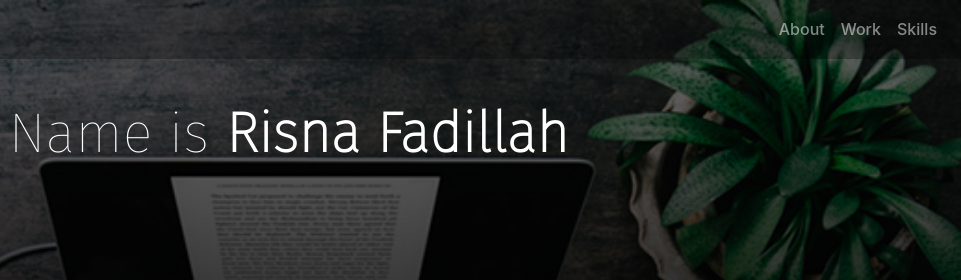
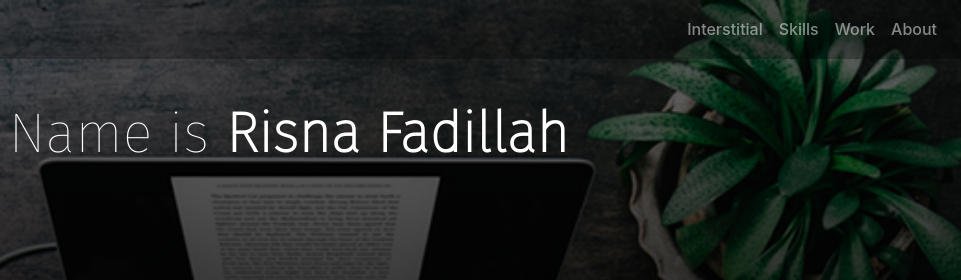
Before and after one commit to PyRAT-svg/PyRAT-svg.github.io, a plain HTML site: page index.html in a window 1280 px wide. Shown: the top 280 px of the page, 319-1280 px from the left. Drawn offline with nearby package versions, Linux system fonts and the light colour scheme.

Commit message:
Update index.html

```diff
--- a/index.html
+++ b/index.html
@@ -20,15 +20,19 @@
         </button>
         <div class="collapse navbar-collapse" id="navbarNav">
         <ul class="navbar-nav ml-auto">
+            <li>
+            <a class="nav-link" href="Tools/Admob/interstitial.html">Interstitial</a>
+            </li>
             <li class="nav-item">
-            <a class="nav-link" href="#about">About<span class="sr-only">(current)</span></a>
+            <a class="nav-link" href="#skills">Skills</a>
             </li>
             <li class="nav-item">
             <a class="nav-link" href="#work">Work</a>
             </li>
             <li class="nav-item">
-            <a class="nav-link" href="#skills">Skills</a>
+            <a class="nav-link" href="#about">About<span class="sr-only">(current)</span></a>
             </li>
+
         </ul>
         </div>
     </nav>
```
